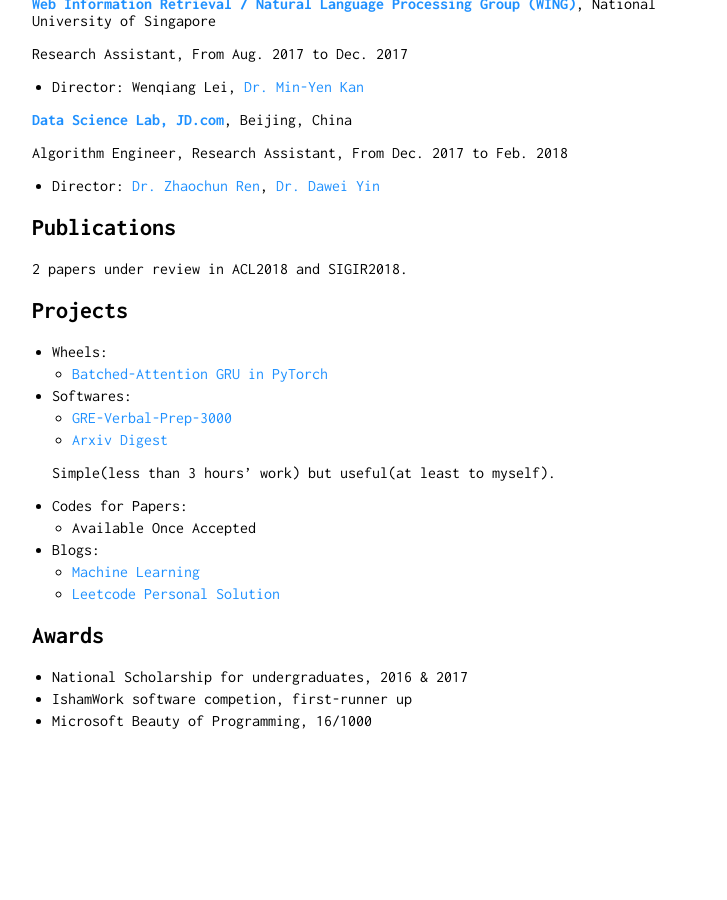
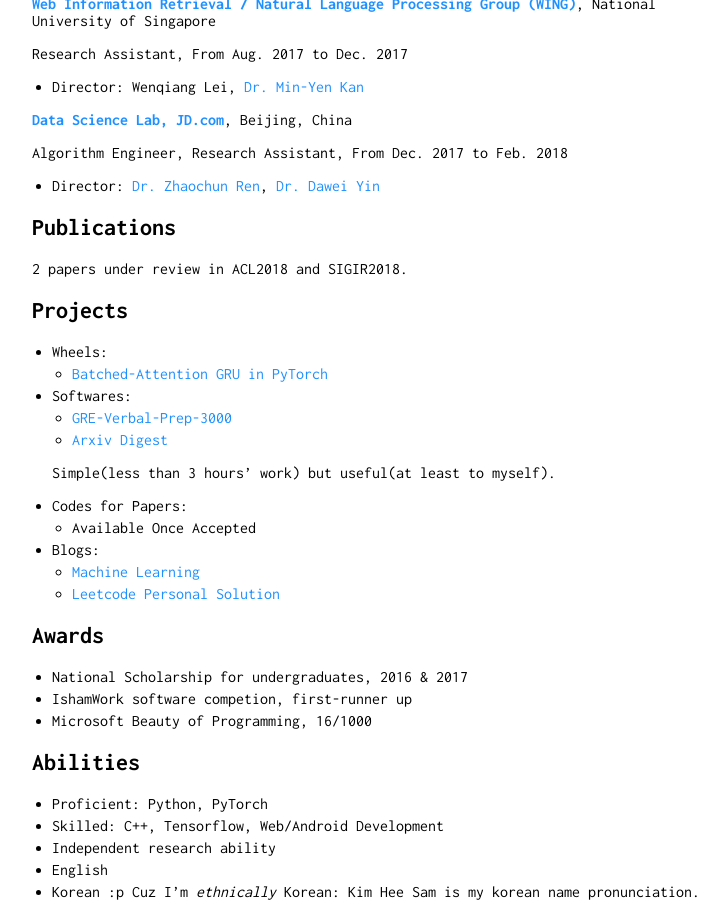
Before and after one commit to AuCson/aucson.github.io, a Jekyll site: the page built from index.md, in a window 1280 px wide and 900 px high, scrolled down 728 px. Shown: the whole window, without its empty margins (258-985 px from the left). Built offline with Jekyll 4.4.1, drawn with Linux system fonts in a browser that asks for light colours; our own code applies the rules of GitHub Pages for plain Markdown files; before the commit the page ends 1457 px from its top, so only the background shows below that.

Commit message:
added contents

```diff
--- a/index.md
+++ b/index.md
@@ -69,3 +69,10 @@ Algorithm Engineer, Research Assistant, From Dec. 2017 to Feb. 2018
 - National Scholarship for undergraduates, 2016 & 2017
 - IshamWork software competion, first-runner up
 - Microsoft Beauty of Programming, 16/1000
+
+## Abilities
+- Proficient: Python, PyTorch
+- Skilled: C++, Tensorflow, Web/Android Development
+- Independent research ability
+- English
+- Korean :p Cuz I'm *ethnically* Korean: Kim Hee Sam is my korean name pronunciation.
```
